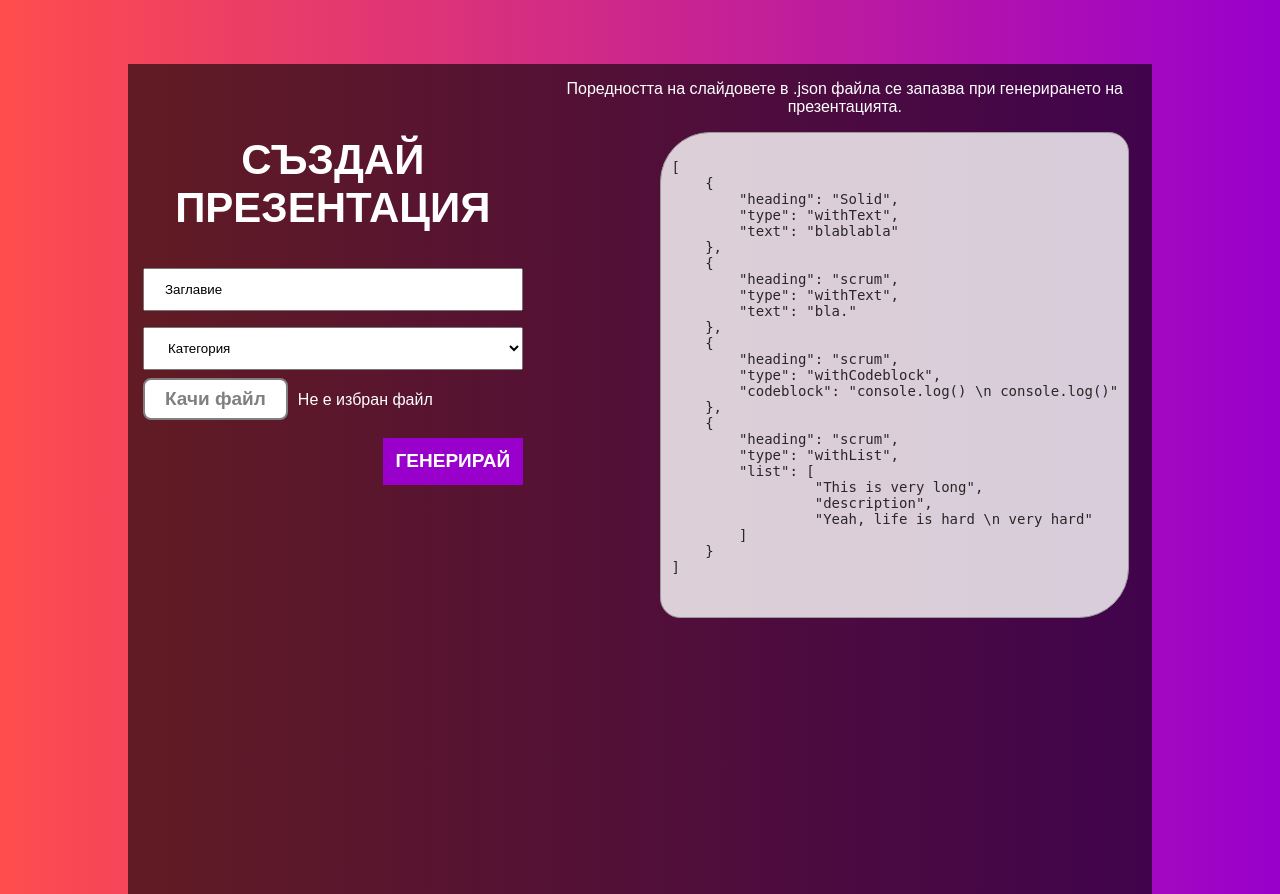
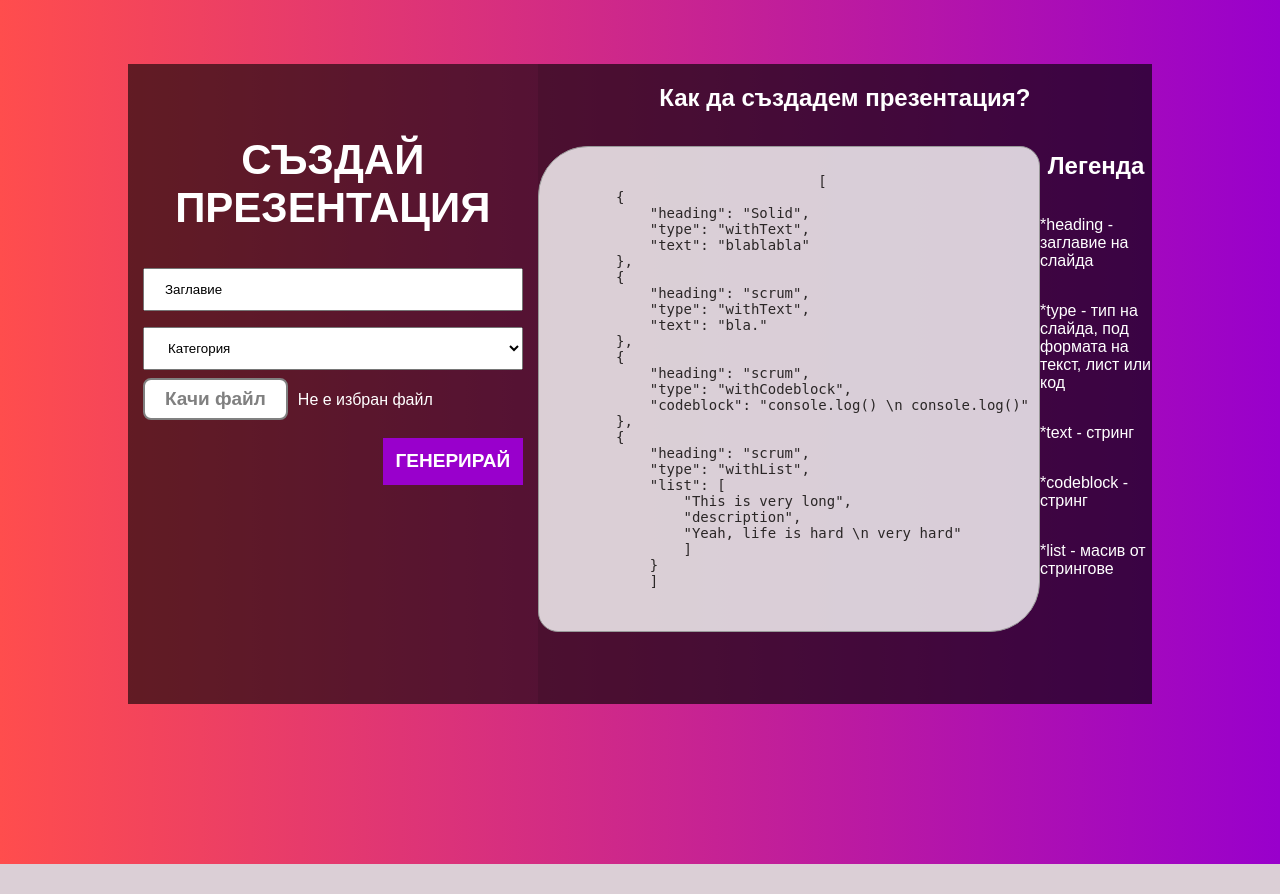
Before and after one commit to kstoimenova/presentation-generator, a PHP site: page /create-presentation.php in a window 1280 px wide. After the commit the page ends 864 px from the top, so only its background shows below. Run offline with PHP 8.4, Linux system fonts and the light colour scheme; data that the repository does not hold is empty.

Commit message:
Add information how create presentation

```diff
--- a/css/create-presentation.css
+++ b/css/create-presentation.css
@@ -76,6 +76,8 @@
     float: left;
     width: 60%;
     height: 100%;
+    background-color: rgba(0, 0, 0, 0.1);
+    ;
 }
 
 .row:after {
@@ -91,7 +93,7 @@
     /* margin-top: 3%; */
     /* margin-left: 7%; */
     /* margin-right: 7%; */
-    /* height: 80%; */
+    height: 80%;
     margin: 5% 10%;
 }
 
@@ -167,7 +169,7 @@
     padding: 10px;
     overflow-wrap: break-word;
     font-size: 14px;
-    margin: 2% 20%;
+    /* margin: 2% 20%; */
     width: fit-content;
 }
 
@@ -175,3 +177,28 @@
     color: white;
     text-align: center;
 }
+
+.code-container {
+    display: flex;
+    flex-direction: column;
+}
+
+.code-highlights {
+    display: flex;
+    justify-content: space-evenly;
+}
+
+.code-comments {
+    display: flex;
+    flex-direction: column;
+}
+
+.comment {
+    color: white;
+    font-size: 16px;
+}
+
+.code-heading {
+    color: white;
+    text-align: center;
+}
--- a/views/create-presentation.php
+++ b/views/create-presentation.php
@@ -56,7 +56,10 @@
                 </div> -->
             </div>
             <div class="column-right">
-            <p class="info">Поредността на слайдовете в .json файла се запазва при генерирането на презентацията.</p>
+                <div class="code-container">
+                    <h2 class="code-heading">Как да създадем презентация?</h2>
+                    <!-- <p class="info">Поредността на слайдовете в .json файла се запазва при генерирането на презентацията.</p> -->
+                    <div class="code-highlights">
                     <pre class="code">
                             <code>
                                 [
@@ -87,6 +90,31 @@
             ]
         </code>
     </pre>
+                        <div class="code-comments">
+                            <h2 class="code-heading">Легенда</h2>
+                            <p class="comment">
+*heading - заглавие на слайда
+                            </p>
+                            <p class="comment">
+*type - тип на слайда,
+ под <br> формата на
+ текст, лист или код
+                            </p>
+                            <p class="comment">
+                                *text - стринг
+                            </p>
+                            <p class="comment">
+                                *codeblock - стринг
+                            </p>
+                            <p class="comment">
+                                *list - масив от стрингове
+                            </p>
+                        </div>
+
+
+</div>
+                </div>
+
             </div>
     </div>
 </div>
```
Lines whose indentation alone changed are shown as unchanged.
